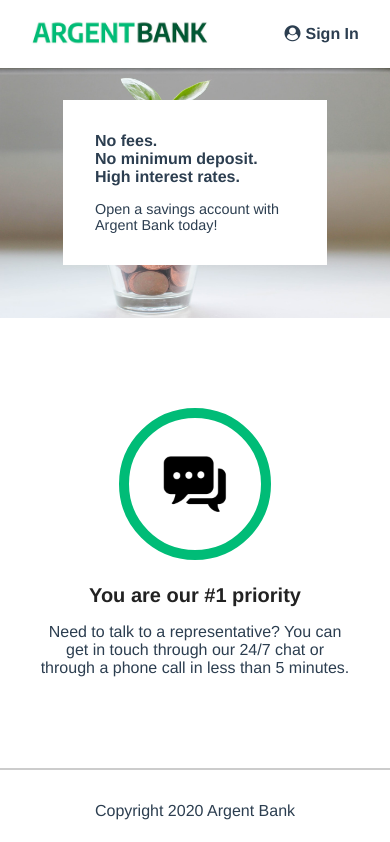
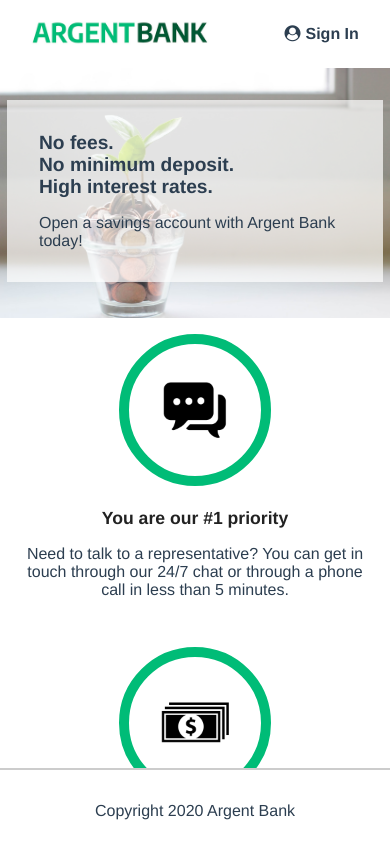
Before and after one commit to jojoner16/argent-bank, a React (Create React App) app: page / in a window 390 px wide. Shown: the top 842 px of the page. Built offline with nearby package versions, Linux system fonts and the light colour scheme.

Commit message:
responsive page accueil

```diff
--- a/src/styles/‌index.css
+++ b/src/styles/‌index.css
@@ -105,3 +105,37 @@ body {
   font-weight: bold;
   margin-bottom: 0.5rem;
 }
+
+/* Ajout des règles de style pour la version mobile */
+@media (max-width: 919px) {
+  .hero {
+    height: 250px;
+    background-position: 0% 50%;
+  }
+
+  .hero-content {
+    width: 80%;
+    background: rgba(255, 255, 255, 0.7);
+  }
+
+  .hero-content .subtitle {
+    font-size: 1.2rem;
+  }
+
+  .hero-content .text {
+    font-size: 1rem;
+  }
+
+  .features {
+    flex-direction: column;
+    margin-bottom: 4em;
+  }
+
+  .feature-item {
+    padding: 1rem;
+  }
+
+  .feature-item-title {
+    font-size: 1.1rem;
+  }
+}
```
